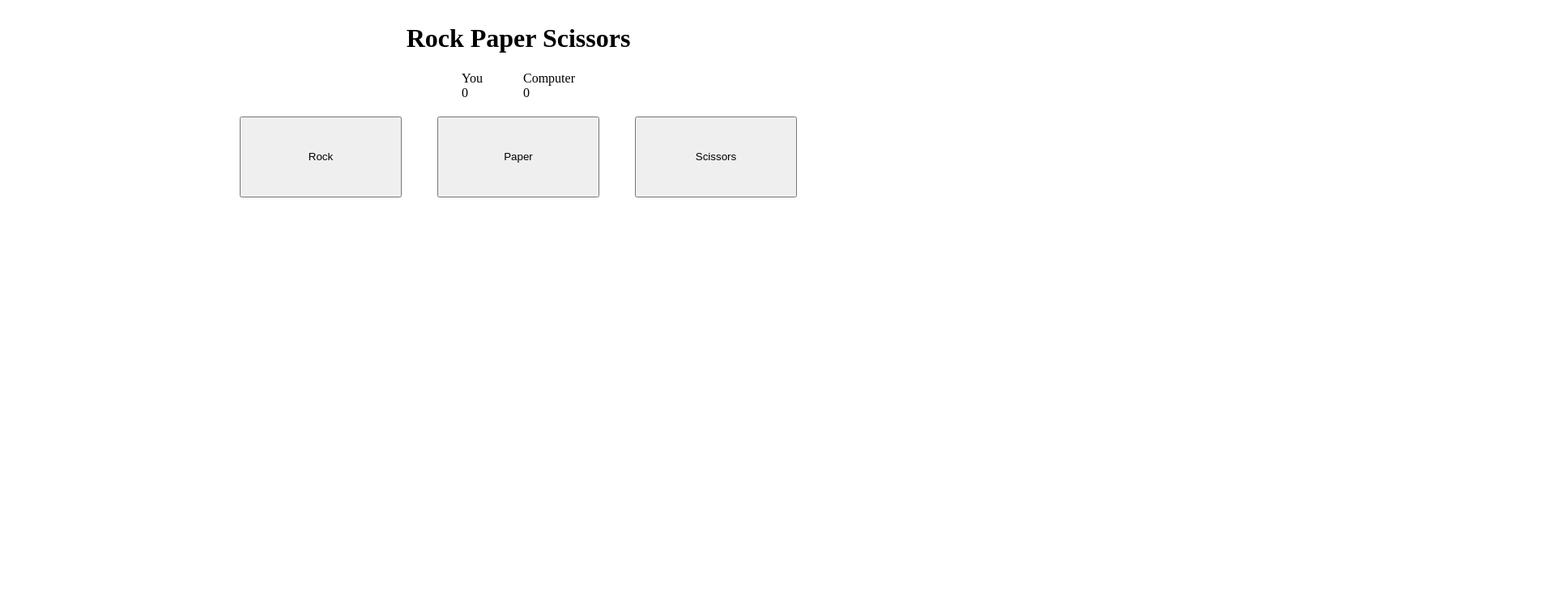
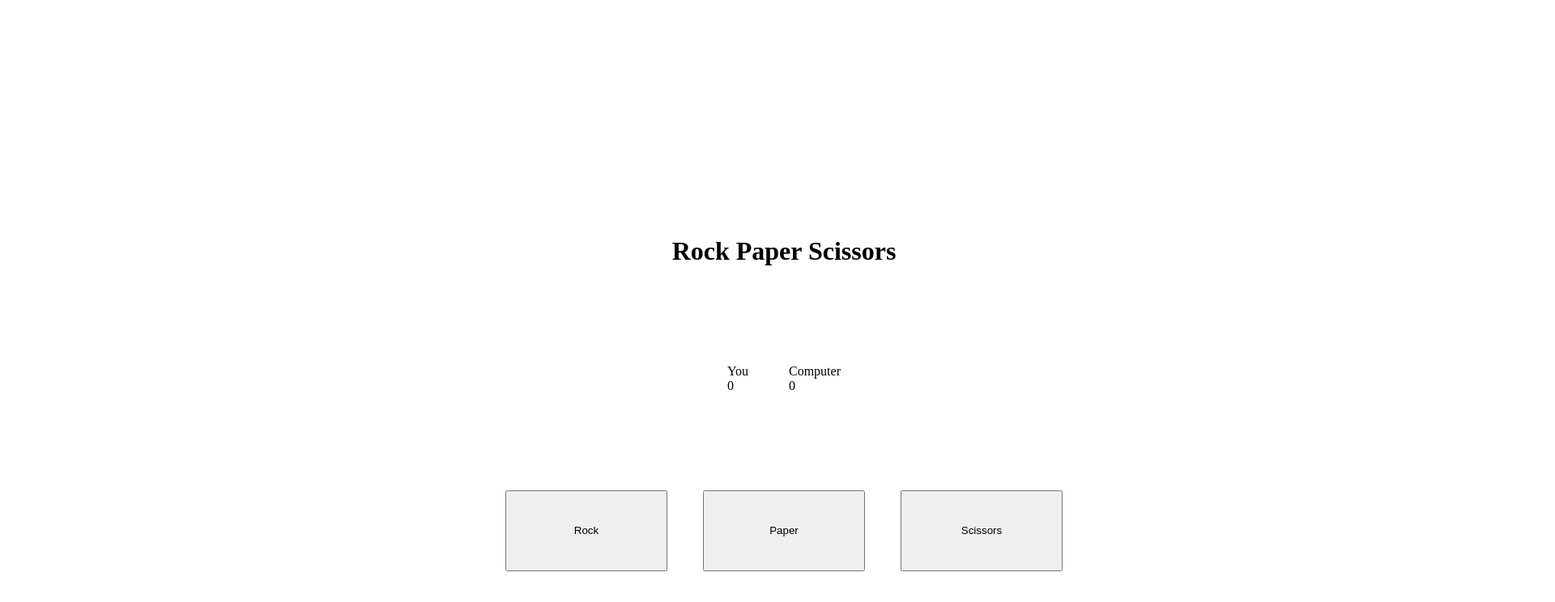
Before and after one commit to alinjobo/rps, a plain HTML site: page index.html in a window 1280 px wide. Shown: the whole page at 81% size, 1920 px wide, since content can reach past the window. Drawn offline with Linux system fonts and the light colour scheme.

Commit message:
working UI and scoring

```diff
--- a/index.html
+++ b/index.html
@@ -8,6 +8,7 @@
     <link rel="stylesheet" href="styles.css">
 </head>
 <body>
+    <div class="content">
         <h1>Rock Paper Scissors</h1>
         <div class="score">
             <div id="player">You
@@ -22,9 +23,9 @@
             <button id="paper">Paper</button>
             <button id="scissors">Scissors</button>
         </div>
-    <div class="result"> </div>
+        <div class="result">   </div>
 
-
+    </div>
 
     <script src="index.js"></script>
 </body>
--- a/styles.css
+++ b/styles.css
@@ -2,6 +2,20 @@ body{
     display: flex;
     flex-direction:column;
     align-items: center;
+    height: 1080px;
+    width: 1920px;
+    flex-grow: 1;
+
+}
+.content{
+
+        display: flex;
+        flex-grow: 1;
+        flex-direction:column;
+        justify-content: center;
+        align-items: center;
+        gap: 100px;
+
 
 }
 
```
Lines whose indentation alone changed are shown as unchanged.
